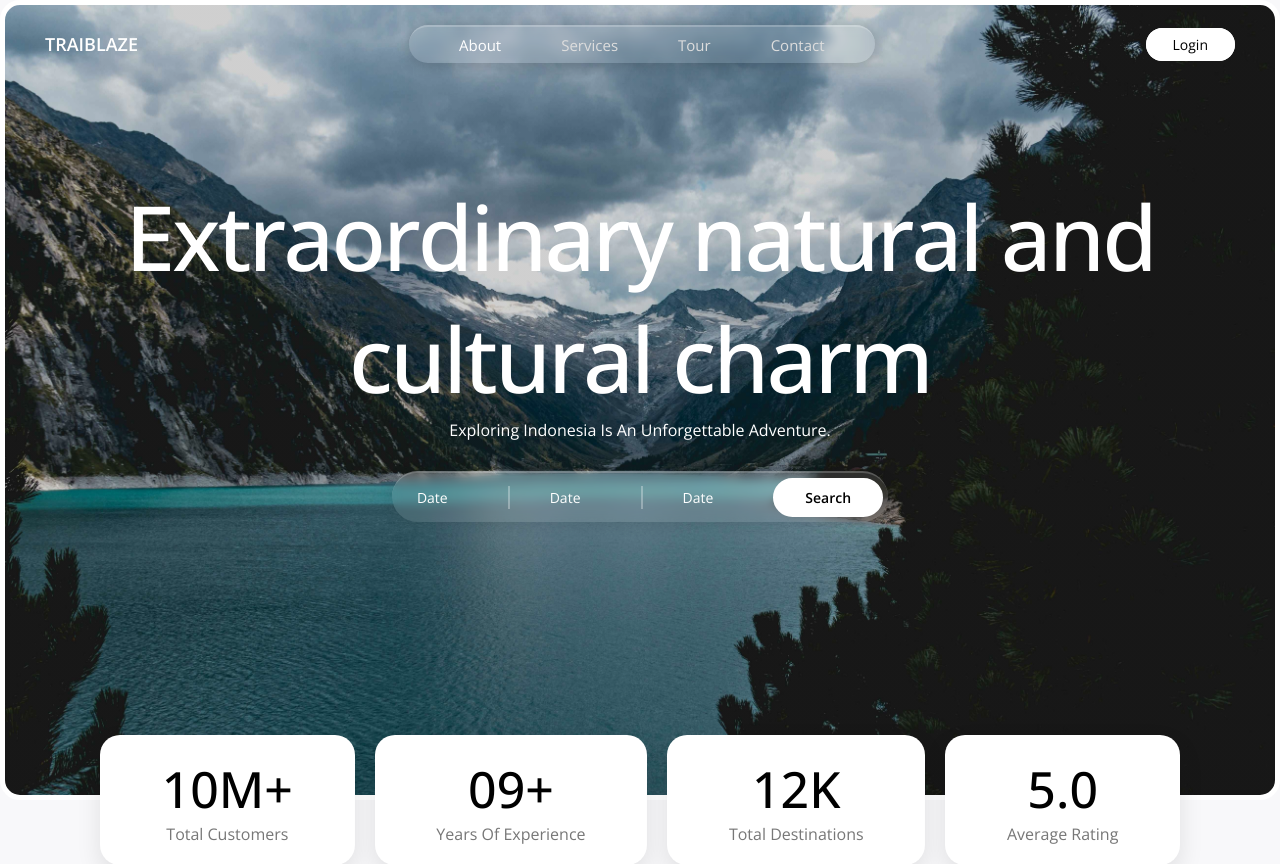
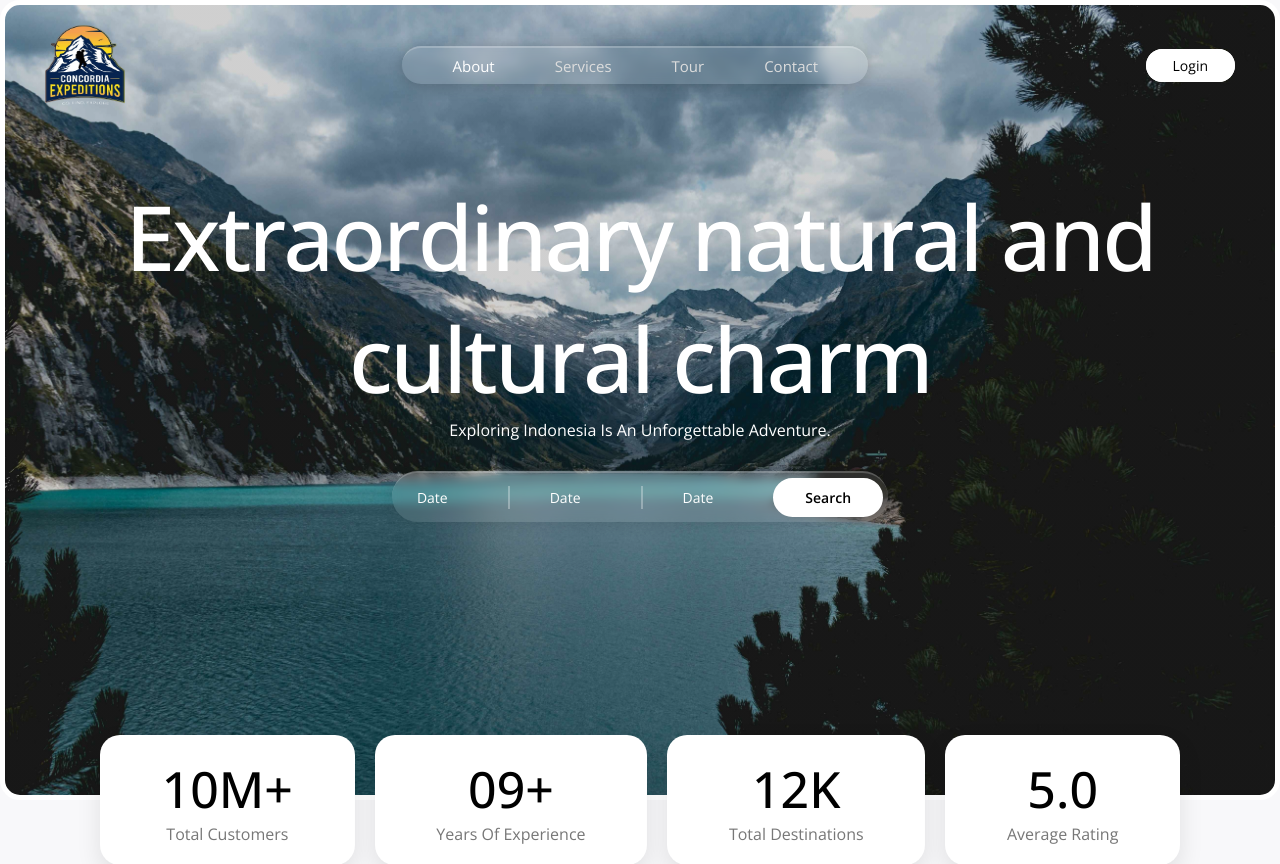
Before and after one commit to usama1998-max/concordia-expedition, a Next.js app: page / in a window 1280 px wide. Shown: the top 864 px of the page. Built offline with nearby package versions, Linux system fonts and the light colour scheme.

Commit message:
logo added

```diff
--- a/app/page.tsx
+++ b/app/page.tsx
@@ -4,11 +4,9 @@ import Image from "next/image";
 export default function Home() {
   return (
     <div>
-
-
       <section className="home">
           <header>
-              <h4>Traiblaze</h4>
+              <Image src={"/logos/logo-transparent-white.png"} alt="" width={"80"} height={"80"} />
               <nav id="navbar">
                   <i className="fa fa-close"></i>
                   <a href="#" className="active">about</a>
```
Also changed, not shown: public/logos/logo-transparent-white.png (added), public/logos/logo-transparent.png (added).
